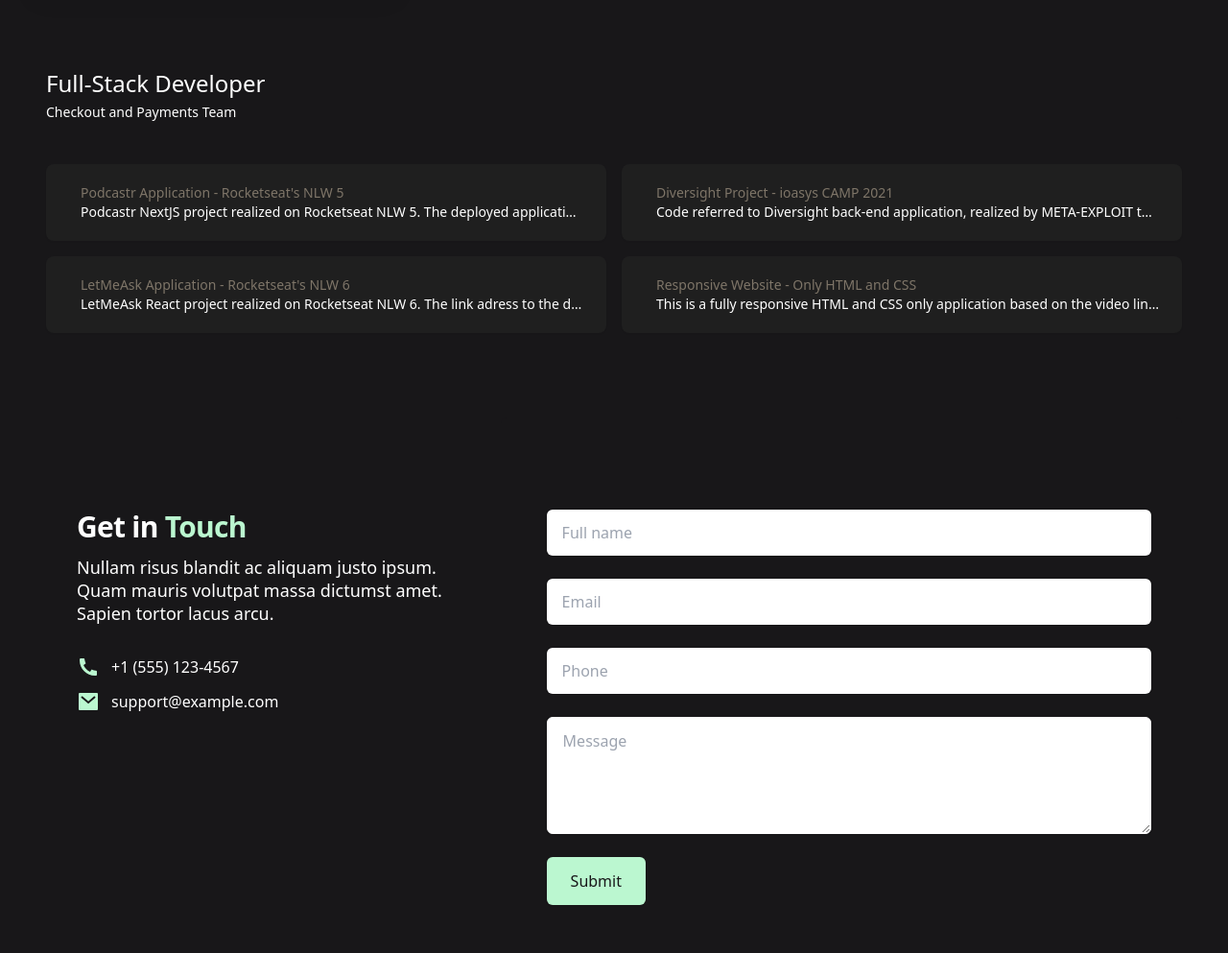
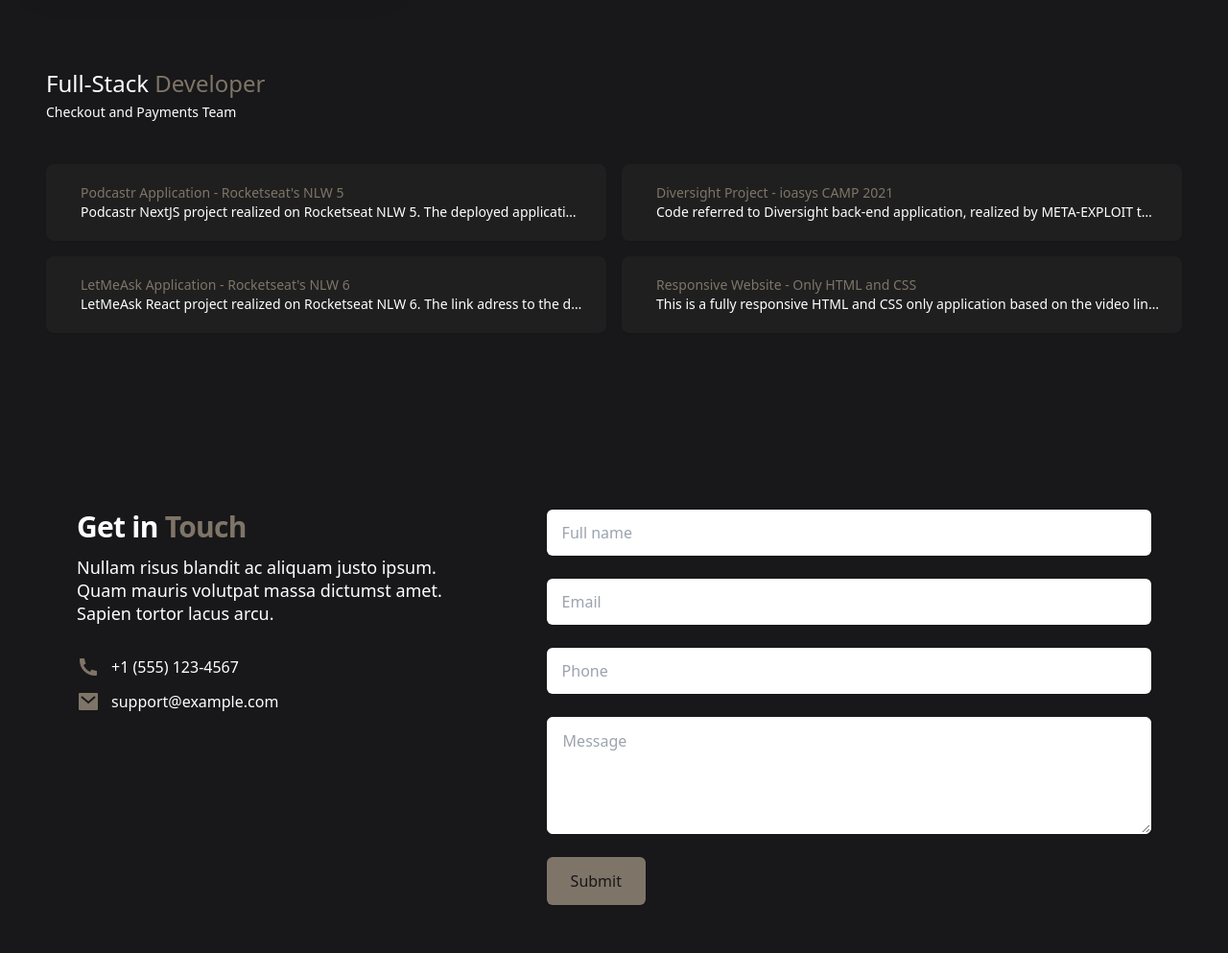
Before and after one commit to PabloFLPs/My-New-Portfolio, a React (Create React App) app: page / in a window 1280 px wide. Shown: the part 1615-2608 px from the top of the page at 96% size. Built offline with nearby package versions, Linux system fonts and the light colour scheme.

Commit message:
Changing old green details to new brown scale color

```diff
--- a/src/components/Contact.tsx
+++ b/src/components/Contact.tsx
@@ -27,7 +27,7 @@ export default function Example() {
       <div className="relative max-w-7xl mx-auto lg:grid lg:grid-cols-5">
         <div className="bg-gray-50 py-16 px-4 sm:px-6 lg:col-span-2 lg:px-8 lg:py-24 xl:pr-12">
           <div className="max-w-lg mx-auto">
-            <h2 className="text-2xl font-extrabold tracking-tight text-gray-900 sm:text-3xl">Get in <span className="text-green-200">Touch</span></h2>
+            <h2 className="text-2xl font-extrabold tracking-tight text-gray-900 sm:text-3xl">Get in <span className="text-clear-brown">Touch</span></h2>
             <p className="mt-3 text-lg leading-6 text-gray-500">
               Nullam risus blandit ac aliquam justo ipsum. Quam mauris volutpat massa dictumst amet. Sapien tortor lacus
               arcu.
@@ -36,14 +36,14 @@ export default function Example() {
               <div className="mt-6">
                 <dt className="sr-only">Phone number</dt>
                 <dd className="flex">
-                  <RiPhoneFill className="flex-shrink-0 h-6 w-6 text-green-200" aria-hidden="true" />
+                  <RiPhoneFill className="flex-shrink-0 h-6 w-6 text-clear-brown" aria-hidden="true" />
                   <span className="ml-3">+1 (555) 123-4567</span>
                 </dd>
               </div>
               <div className="mt-3">
                 <dt className="sr-only">Email</dt>
                 <dd className="flex">
-                  <RiMailFill className="flex-shrink-0 h-6 w-6 text-green-200" aria-hidden="true" />
+                  <RiMailFill className="flex-shrink-0 h-6 w-6 text-clear-brown" aria-hidden="true" />
                   <span className="ml-3">support@example.com</span>
                 </dd>
               </div>
@@ -108,7 +108,7 @@ export default function Example() {
               <div>
                 <button
                   type="submit"
-                  className="inline-flex justify-center py-3 px-6 border border-transparent shadow-sm text-base font-medium rounded-md text-dark bg-green-200 hover:bg-opacity-80"
+                  className="inline-flex justify-center py-3 px-6 border border-transparent shadow-sm text-base font-medium rounded-md text-dark bg-clear-brown hover:bg-opacity-80"
                 >
                   Submit
                 </button>
--- a/src/components/Footer.tsx
+++ b/src/components/Footer.tsx
@@ -52,11 +52,11 @@ const navigation = [
 
 export default function Footer() {
     return (
-        <footer className="bg-dark text-white">
+        <footer className="bg-dark-gray text-white">
         <div className="max-w-7xl mx-auto py-12 px-4 sm:px-6 md:flex md:items-center md:justify-between lg:px-8">
             <div className="flex justify-center space-x-6 md:order-2">
             {navigation.map((item) => (
-                <a key={item.name} href={item.href} className="hover:text-green-200">
+                <a key={item.name} href={item.href} className="hover:text-clear-brown">
                 <span className="sr-only">{item.name}</span>
                 <item.icon className="h-6 w-6" aria-hidden="true" />
                 </a>
--- a/src/components/NavigationBar.tsx
+++ b/src/components/NavigationBar.tsx
@@ -9,7 +9,7 @@ export default function NavigationBar() {
   }
 
   return (
-    <Disclosure as="nav" className="bg-dark shadow text-white">
+    <Disclosure as="nav" className="bg-dark-gray shadow text-white sticky top-0 z-50">
       {({ open } : IDisclosure) => (
         <>
           <div className="max-w-7xl mx-auto px-2 sm:px-6 lg:px-8">
--- a/src/components/Projects.tsx
+++ b/src/components/Projects.tsx
@@ -38,7 +38,7 @@ export default function Projects() {
             <div className="sm:flex sm:justify-between sm:items-baseline">
                 <div className="sm:w-0 sm:flex-1">
                 <h1 id="message-heading" className="text-2xl font-medium">
-                    Full-Stack <span className="text-clear-brow">Developer</span>
+                    Full-Stack <span className="text-clear-brown">Developer</span>
                 </h1>
                 <p className="mt-1 text-sm text-gray-500 truncate">Checkout and Payments Team</p>
                 </div>
```
